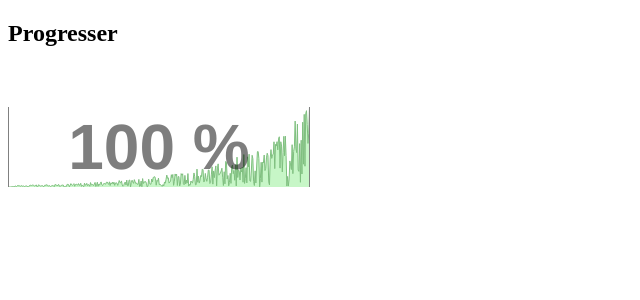
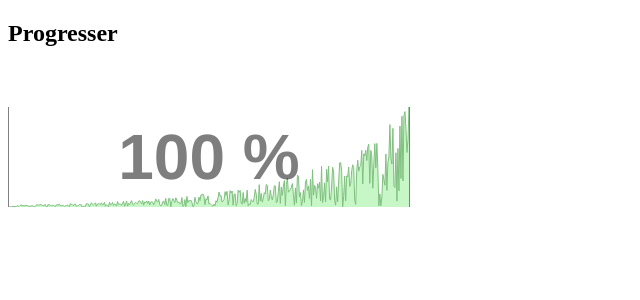
Before and after one commit to GerasimGerasimov/loadprogresser, a Vue app: page / in a window 1280 px wide. Shown: the top 300 px of the page, without its empty margins (0-640 px from the left). Built offline with nearby package versions, Linux system fonts and the light colour scheme.

Commit message:
svg замена id на class

```diff
--- a/src/components/Progresser.vue
+++ b/src/components/Progresser.vue
@@ -7,7 +7,7 @@
 //например #sapmle rect {} воздействует на svg->rect
 <template>
   <div id="app" class="wrapper" ref="loadprogresser">
-    <svg id="sample" version="1.1" xmlns="http://www.w3.org/2000/svg"
+    <svg class="wrapper__content" version="1.1" xmlns="http://www.w3.org/2000/svg"
           width="100%" height="100%">
         <g :transform="transform">
           <path :d="getPath"/>
@@ -19,7 +19,6 @@
 
 <script>
 export default {
-  name: 'app',
   props:{
     maxSamples: {//кол-во сэмплов в 100%-ах ширины
       type: Number,
@@ -96,7 +95,7 @@ export default {
 }
 </script>
 
-<style>
+<style scoped>
 
 .wrapper {
   width: 400px;/* размеры задаются в стилях прложения*/
@@ -108,14 +107,14 @@ export default {
   overflow: hidden;
 }
 
-#sample path {
+.wrapper__content path {
   opacity: 0.5;
 	fill: lightgreen;
 	stroke: green;
 	stroke-width: 1;
 }
 
-#sample text {
+.wrapper__content text {
   opacity: 0.5;
 }
 </style>
```
